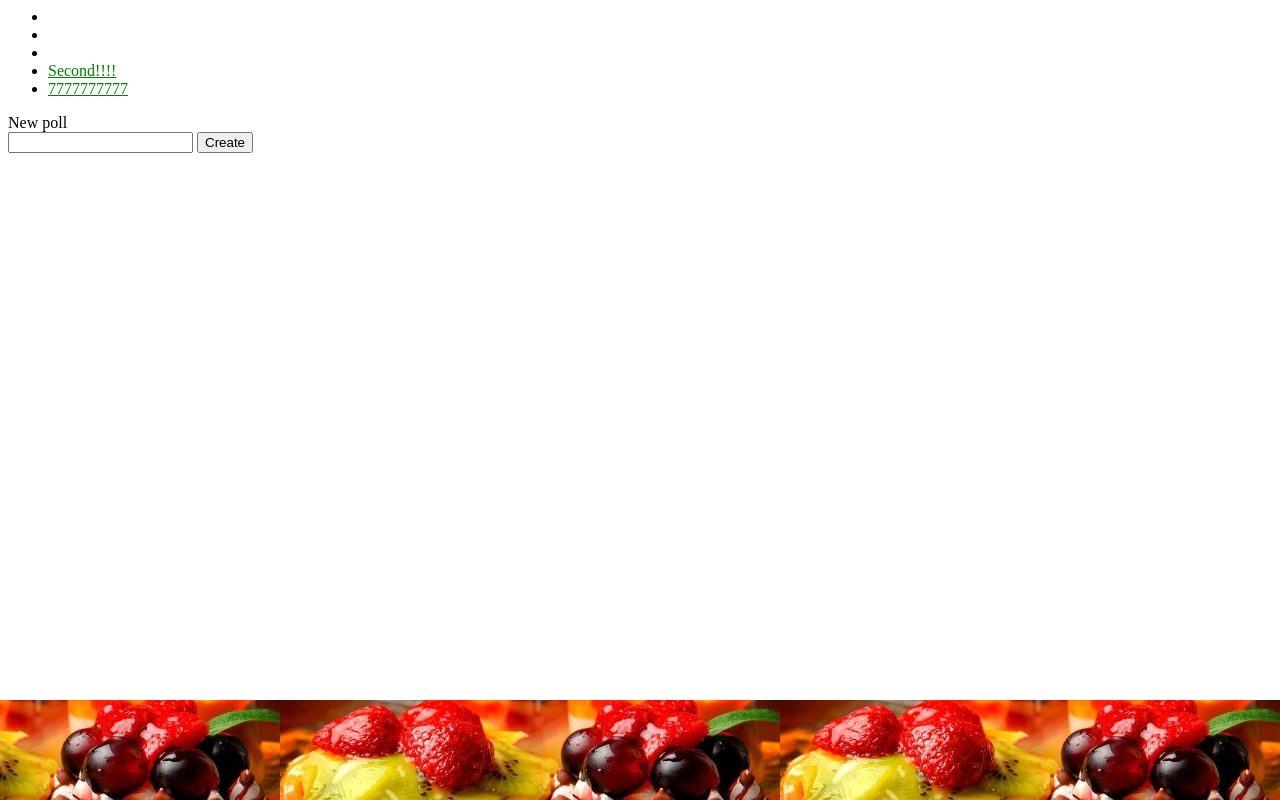
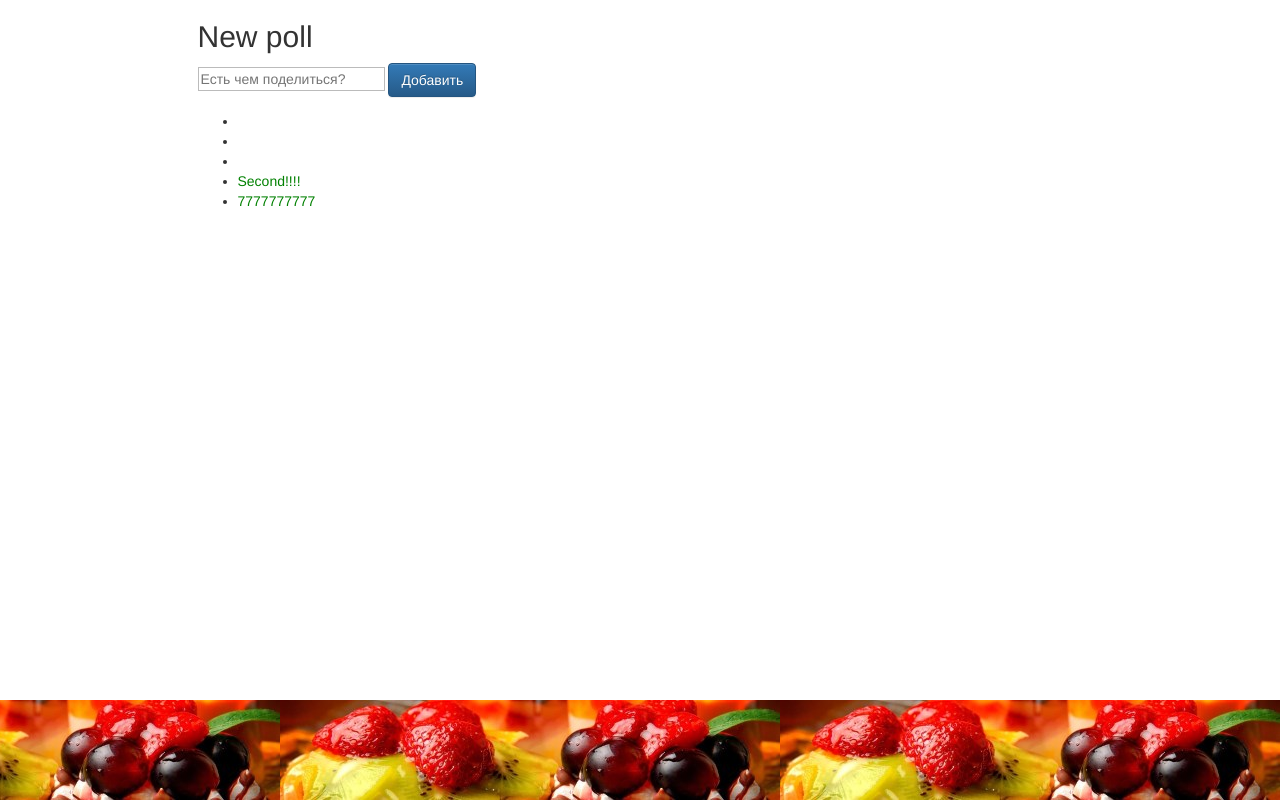
Before and after one commit to msveshnikov/stream, a Django app: page / in a window 1280 px wide. Run offline with Django 3.2, Linux system fonts and the light colour scheme; data comes from the database, SQL or seed files in the repository; both versions use the stored data as it was after the commit; some libraries are stand-ins or nearby versions.

Commit message:
bootstrap

```diff
--- a/stream/settings.py
+++ b/stream/settings.py
@@ -38,7 +38,6 @@ INSTALLED_APPS = (
     'django.contrib.sessions',
     'django.contrib.messages',
     'django.contrib.staticfiles',
-    'twitter_bootstrap',
     'stream',
 )
 
--- a/stream/static/stream/style.css
+++ b/stream/static/stream/style.css
@@ -1,7 +1,143 @@
+@import url('http://fonts.googleapis.com/css?family=Lobster');
+
 li a {
     color: green;
 }
 
 body {
+    padding: 0;
+    font-family: Verdana, Arial, Helvetica, sans-serif;
+    font-size: 14px;
+    max-width: 885px;
+    margin: 0 auto !important;
+    float: none !important;
     background: white url("images/footsmall.jpg") repeat-x right bottom;
 }
+
+/* typography */
+
+h1, h2, h3, h4, h5, h6 {
+    line-height: 1;
+}
+
+h1 {
+    font-family: 'Lobster', Times, serif;
+    font-size: 4em;
+    margin-bottom: 30px;
+    text-align: center;
+}
+
+h2 {
+    font-family: 'Lobster', Times, serif;
+    font-size: 24px;
+    margin-bottom: 15px;
+    margin-top: 15px;
+    font-weight: normal;
+    color: #791115;
+}
+
+h3 {
+    font-size: 12px;
+    color: #040200;
+}
+
+h4 {
+    font-size: 14px;
+    font-weight: normal;
+    color: #000000;
+    background-color: #a2e5a4;
+    width: 100%;
+    margin-bottom: 0;
+    margin-top: 0;
+    text-align: center;
+    line-height: 2.5;
+}
+
+p {
+    font-size: 1.0em;
+    text-align: justify;
+    line-height: 1.5em;
+    margin: 20px;
+}
+
+.timestamp {
+    font-size: 0.8em;
+    color: #00008b;
+}
+
+.user {
+    color: #00008b;
+    font-weight: bold;
+}
+
+.image {
+    vertical-align: top;
+    width: 50px;
+    height: 50px;
+    padding: 5px 15px;
+}
+
+/* mouse over link */
+a:hover {
+    color: #d200d2;
+}
+
+a {
+    color: #5b61ff;
+}
+
+.words {
+    column-count: 2;
+    column-gap: 10px;
+    -moz-column-count: 2;
+    -moz-column-gap: 10px;
+    -webkit-column-count: 2;
+    -webkit-column-gap: 10px;
+}
+
+/* forms */
+
+input, textarea, select, .uneditable-input {
+    border: 1px solid #bbb;
+    margin-bottom: 15px;
+}
+
+.breakoutr {
+    width: 50%;
+    padding: 10px;
+    margin-left: 10px;
+    background-color: #deb78d;
+    color: #000;
+    text-align: left;
+    line-height: 100%;
+    border-radius: 10px;
+    -webkit-border-radius: 10px;
+    -moz-border-radius: 10px;
+}
+
+.fav, .close {
+    float: right;
+}
+
+.hot {
+    float: left;
+}
+
+.thumb {
+    padding-top: 5px;
+    width: 50px;
+    max-height: 30px;
+}
+
+.recipe {
+    line-height: 40px;
+}
+
+.file_button_container, .file_button_container input {
+    height: 47px;
+    width: 47px;
+}
+
+.file_button_container input {
+    opacity: 0;
+}
--- a/stream/templates/detail.html
+++ b/stream/templates/detail.html
@@ -1,3 +1,8 @@
+{% load staticfiles %}
+
+<link rel="stylesheet" type="text/css" href="{% static 'stream/style.css' %}"/>
+<script type="text/javascript" src="{% static 'twitter_bootstrap/js/transition.js' %}"></script>
+
 <h1>{{ question.question_text }}</h1>
 
 {% if error_message %}<p><strong>{{ error_message }}</strong></p>{% endif %}
--- a/stream/templates/index.html
+++ b/stream/templates/index.html
@@ -1,7 +1,16 @@
 {% load staticfiles %}
 
 <link rel="stylesheet" type="text/css" href="{% static 'stream/style.css' %}"/>
-<script type="text/javascript" src="{% static 'twitter_bootstrap/js/transition.js' %}"></script>
+<link rel="stylesheet" href="https://maxcdn.bootstrapcdn.com/bootstrap/3.3.4/css/bootstrap.min.css">
+<link rel="stylesheet" href="https://maxcdn.bootstrapcdn.com/bootstrap/3.3.4/css/bootstrap-theme.min.css">
+<script src="https://maxcdn.bootstrapcdn.com/bootstrap/3.3.4/js/bootstrap.min.js"></script>
+
+<h2>New poll</h2>
+<form action="{% url 'poll' %}" method="post">
+    {% csrf_token %}
+    <input type="text" placeholder="Есть чем поделиться?" name="new"/>
+    <input type="submit" class="btn btn-large btn-primary btn-primary" value="Добавить"/>
+</form>
 
 {% if latest_question_list %}
     <ul>
@@ -12,10 +21,3 @@
 {% else %}
     <p>No polls are available.</p>
 {% endif %}
-
-New poll
-<form action="{% url 'poll' %}" method="post">
-    {% csrf_token %}
-    <input type="text" name="new"/>
-    <input type="submit" value="Create"/>
-</form>
```
Also changed, not shown: db.sqlite3.
